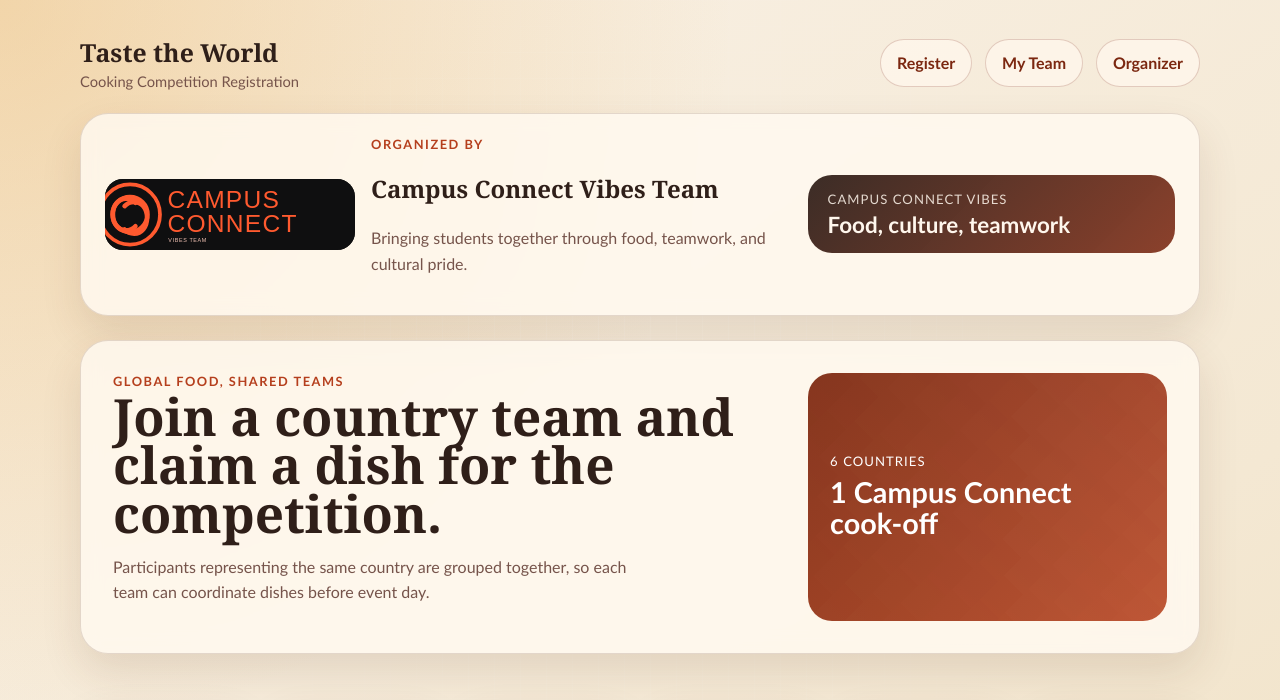
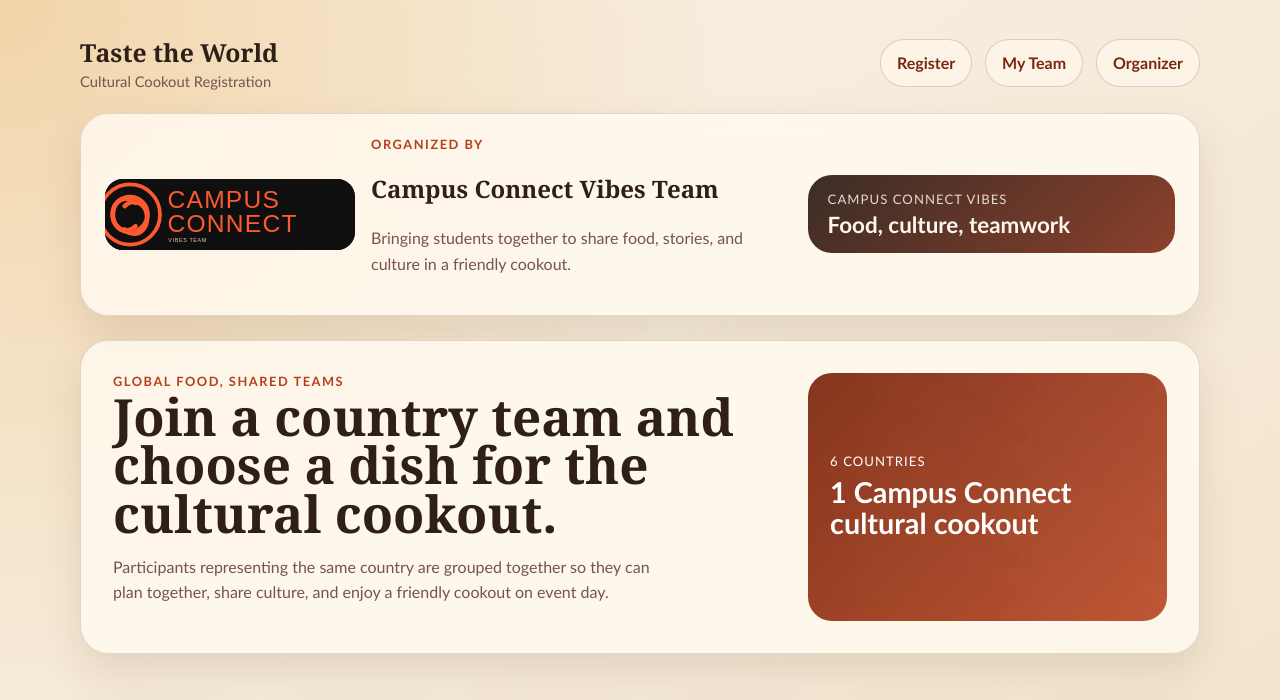
Before and after one commit to benjaminogwal/cookchall, a Flask app: page / in a window 1280 px wide. Shown: the top 700 px of the page. Run offline with Flask 3, Linux system fonts and the light colour scheme; data that the repository does not hold is empty; some libraries are stand-ins or nearby versions.

Commit message:
Reframe site as cultural cookout and add QR share block

```diff
--- a/cooking-event-site/app.py
+++ b/cooking-event-site/app.py
@@ -3,6 +3,7 @@ import io
 import os
 from datetime import datetime
 from functools import wraps
+from urllib.parse import quote
 
 from flask import (
     Flask,
@@ -296,8 +297,8 @@ DISH_DETAILS = {
 
 ORGANIZER = {
     "name": "Campus Connect Vibes Team",
-    "strapline": "Campus Connect cultural cook-off organizer",
-    "message": "Bringing students together through food, teamwork, and cultural pride.",
+    "strapline": "Campus Connect cultural cookout host",
+    "message": "Bringing students together to share food, stories, and culture in a friendly cookout.",
 }
 
 
@@ -340,6 +341,13 @@ def format_timestamp(value):
     if hasattr(value, "isoformat"):
         return value.isoformat(sep=" ", timespec="seconds")
     return str(value)
+
+
+def build_qr_code_url(share_url):
+    return (
+        "https://api.qrserver.com/v1/create-qr-code/"
+        f"?size=280x280&format=svg&data={quote(share_url, safe='')}"
+    )
 
 
 def build_dish_card(country, dish):
@@ -450,6 +458,7 @@ def create_app(test_config=None):
 
     @app.context_processor
     def inject_site_data():
+        share_url = url_for("index", _external=True)
         photo_credits = [
             {
                 "country": country,
@@ -462,6 +471,9 @@ def create_app(test_config=None):
         return {
             "organizer": ORGANIZER,
             "photo_credits": photo_credits,
+            "site_title": "Taste the World Cookout",
+            "share_url": share_url,
+            "qr_code_url": build_qr_code_url(share_url),
         }
 
     @app.route("/")
@@ -508,7 +520,7 @@ def create_app(test_config=None):
 
         session["team_country"] = country
         session["participant_name"] = name
-        flash(f"You joined Team {country}. Coordinate with your teammates below.", "success")
+        flash(f"You joined Team {country}. Coordinate with your teammates for the cookout below.", "success")
         return redirect(url_for("team"))
 
     @app.route("/team")
--- a/cooking-event-site/static/app.js
+++ b/cooking-event-site/static/app.js
@@ -33,7 +33,7 @@ if (form) {
 
     countryImage.addEventListener("error", () => {
         hidePreviewImage();
-        previewCopy.textContent = "Image preview unavailable right now, but the team board and dish list still work.";
+        previewCopy.textContent = "Image preview unavailable right now, but the cookout group board and dish list still work.";
     });
 
     const selectDish = (dishName) => {
@@ -111,8 +111,8 @@ if (form) {
             countryPreview.classList.add("empty-state");
             hidePreviewImage();
             countrySpotlight.textContent = "Featured Dish";
-            previewTitle.textContent = "Pick a country to preview the team style";
-            previewCopy.textContent = "You will see the flag, featured dish, and who has already joined.";
+            previewTitle.textContent = "Pick a country to preview the cookout group";
+            previewCopy.textContent = "You will see the flag, featured dish, and who has already joined that country group.";
             return;
         }
 
@@ -123,7 +123,7 @@ if (form) {
         countryImage.alt = details.image_alt;
         countrySpotlight.textContent = "Featured Dish";
         previewTitle.textContent = `${country} spotlight: ${details.spotlight}`;
-        previewCopy.textContent = "Choose this country to join the shared team board and coordinate dishes together.";
+        previewCopy.textContent = "Choose this country to join the shared group board and coordinate dishes together for the cookout.";
     };
 
     const renderMembers = async (country) => {
--- a/cooking-event-site/templates/base.html
+++ b/cooking-event-site/templates/base.html
@@ -3,7 +3,7 @@
 <head>
     <meta charset="utf-8">
     <meta name="viewport" content="width=device-width, initial-scale=1">
-    <title>World Cooking Challenge</title>
+    <title>{{ site_title }}</title>
     <link rel="stylesheet" href="{{ url_for('static', filename='styles.css') }}">
 </head>
 <body>
@@ -11,7 +11,7 @@
         <header class="site-header">
             <a class="brand" href="{{ url_for('index') }}">
                 <span class="brand-mark">Taste the World</span>
-                <span class="brand-subtitle">Cooking Competition Registration</span>
+                <span class="brand-subtitle">Cultural Cookout Registration</span>
             </a>
             <nav class="site-nav">
                 <a href="{{ url_for('index') }}">Register</a>
--- a/cooking-event-site/templates/index.html
+++ b/cooking-event-site/templates/index.html
@@ -23,14 +23,14 @@
 <section class="hero panel">
     <div>
         <p class="eyebrow">Global food, shared teams</p>
-        <h1>Join a country team and claim a dish for the competition.</h1>
+        <h1>Join a country team and choose a dish for the cultural cookout.</h1>
         <p class="hero-copy">
-            Participants representing the same country are grouped together, so each team can coordinate dishes before event day.
+            Participants representing the same country are grouped together so they can plan together, share culture, and enjoy a friendly cookout on event day.
         </p>
     </div>
     <div class="hero-badge">
         <span>6 countries</span>
-        <strong>1 Campus Connect cook-off</strong>
+        <strong>1 Campus Connect cultural cookout</strong>
     </div>
 </section>
 
@@ -106,10 +106,10 @@
             <div id="dish-picker" class="dish-picker empty-state" aria-live="polite">
                 <p class="dish-picker-empty">Select a country first to load the dish choices.</p>
             </div>
-            <p class="field-error" id="dish-error" hidden>Please choose one dish before joining the competition.</p>
+            <p class="field-error" id="dish-error" hidden>Please choose one dish before joining the cookout.</p>
         </div>
 
-        <button class="primary-button" type="submit">Join the competition</button>
+        <button class="primary-button" type="submit">Join the cookout</button>
     </form>
 
     <aside class="panel info-panel">
@@ -135,6 +135,18 @@
                 <li>No country selected yet.</li>
             </ul>
         </div>
+
+        <div class="info-block share-block">
+            <p class="eyebrow">Share The Site</p>
+            <h3>Scan to open the cookout page</h3>
+            <div class="qr-card">
+                <img class="qr-code-image" src="{{ qr_code_url }}" alt="QR code linking to the cookout website">
+                <div class="qr-copy">
+                    <p>Use this QR code on a phone, poster, or laptop screen to open the registration page directly.</p>
+                    <a class="share-link" href="{{ share_url }}" target="_blank" rel="noreferrer">{{ share_url }}</a>
+                </div>
+            </div>
+        </div>
     </aside>
 </section>
 
--- a/cooking-event-site/templates/team.html
+++ b/cooking-event-site/templates/team.html
@@ -9,7 +9,7 @@
             <span>Team {{ country }}</span>
         </h1>
         <p class="hero-copy">
-            Everyone here selected {{ country }}. Use this list to organize who is preparing what.
+            Everyone here selected {{ country }}. Use this list to coordinate who is preparing what for the cookout.
         </p>
     </div>
     <div class="team-hero-visual">
```
Also changed, not shown: cooking-event-site/static/styles.css (+58 -0 lines).
